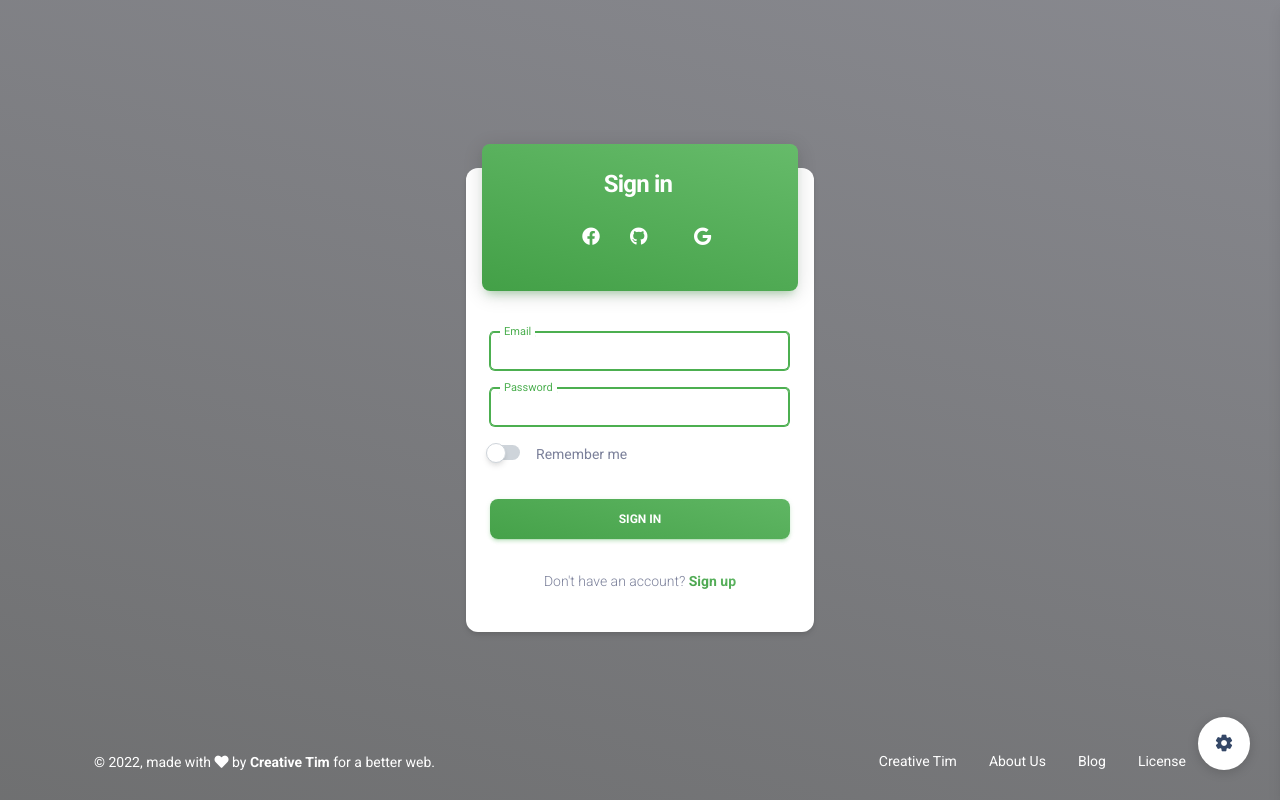
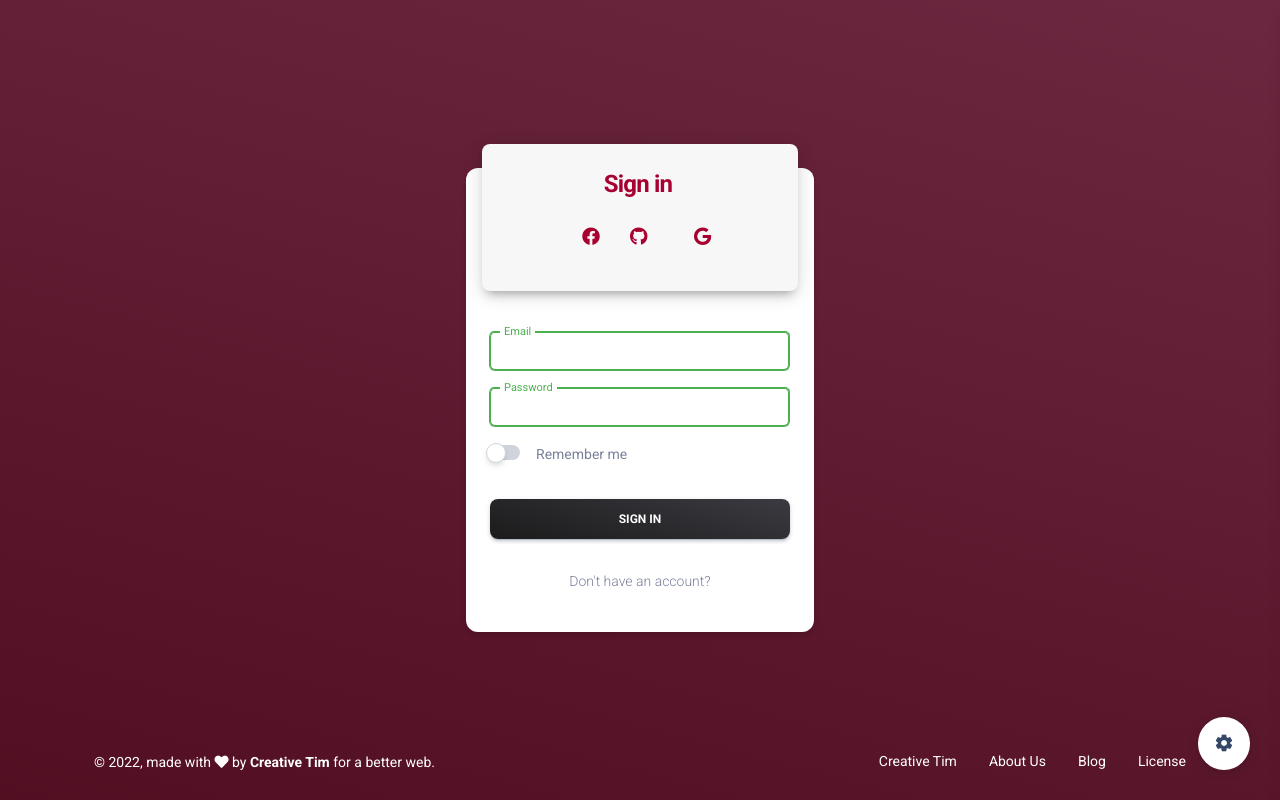
Before and after one commit to omeround3/veach, a Vue app in the folder veach_front/: page /sign-in in a window 1280 px wide. Built offline with nearby package versions, Linux system fonts and the light colour scheme.

Commit message:
Added veach colors

```diff
--- a/veach_front/src/assets/scss/material-dashboard/_variables.scss
+++ b/veach_front/src/assets/scss/material-dashboard/_variables.scss
@@ -62,6 +62,8 @@ $warning: #fb8c00 !default;
 $danger: #f44335 !default;
 $light: $gray-200 !default;
 $dark: $h-color !default;
+$veach-red: #A80030 !default;
+$veach-bg: #F7F7F7 !default;
 
 // scss-docs-start theme-colors-map
 $theme-colors: (
@@ -74,6 +76,8 @@ $theme-colors: (
   "light": $light,
   "dark": $dark,
   "white": $white,
+  "veach-red": $veach-red,
+  "veach-bg": $veach-bg,
 ) !default;
 // scss-docs-end theme-colors-map
 
--- a/veach_front/src/views/SignIn.vue
+++ b/veach_front/src/views/SignIn.vue
@@ -1,6 +1,6 @@
 <template>
   <div
-    class="page-header align-items-start min-vh-100 "
+    class="page-header align-items-start min-vh-100 bg-veach-red"
   >
     <span class="mask bg-gradient-dark opacity-6"></span>
     <div class="container my-auto">
@@ -9,25 +9,25 @@
           <div class="card z-index-0 fadeIn3 fadeInBottom">
             <div class="card-header p-0 position-relative mt-n4 mx-3 z-index-2">
               <div
-                class="bg-gradient-success shadow-success border-radius-lg py-3 pe-1"
+                class="bg-veach-bg shadow-dark border-radius-lg py-3 pe-1"
               >
-                <h4 class="text-white font-weight-bolder text-center mt-2 mb-0">
+                <h4 class="text-veach-red font-weight-bolder text-center mt-2 mb-0">
                   Sign in
                 </h4>
                 <div class="row mt-3">
                   <div class="col-2 text-center ms-auto">
                     <a class="btn btn-link px-3" href="javascript:;">
-                      <i class="fab fa-facebook text-white text-lg"></i>
+                      <i class="fab fa-facebook text-veach-red text-lg"></i>
                     </a>
                   </div>
                   <div class="col-2 text-center px-1">
                     <a class="btn btn-link px-3" href="javascript:;">
-                      <i class="fab fa-github text-white text-lg"></i>
+                      <i class="fab fa-github text-veach-red text-lg"></i>
                     </a>
                   </div>
                   <div class="col-2 text-center me-auto">
                     <a class="btn btn-link px-3" href="javascript:;">
-                      <i class="fab fa-google text-white text-lg"></i>
+                      <i class="fab fa-google text-veach-red text-lg"></i>
                     </a>
                   </div>
                 </div>
@@ -58,18 +58,18 @@
                   <material-button
                     class="my-4 mb-2"
                     variant="gradient"
-                    color="success"
+                    color="dark"
                     fullWidth
                     >Sign in</material-button
                   >
                 </div>
                 <p class="mt-4 text-sm text-center">
                   Don't have an account?
-                  <router-link
+                  <!-- <router-link
                     :to="{ name: 'SignUp' }"
-                    class="text-success text-gradient font-weight-bold"
+                    class="text-veach-red text-gradient font-weight-bold"
                     >Sign up</router-link
-                  >
+                  > -->
                 </p>
               </form>
             </div>
```
